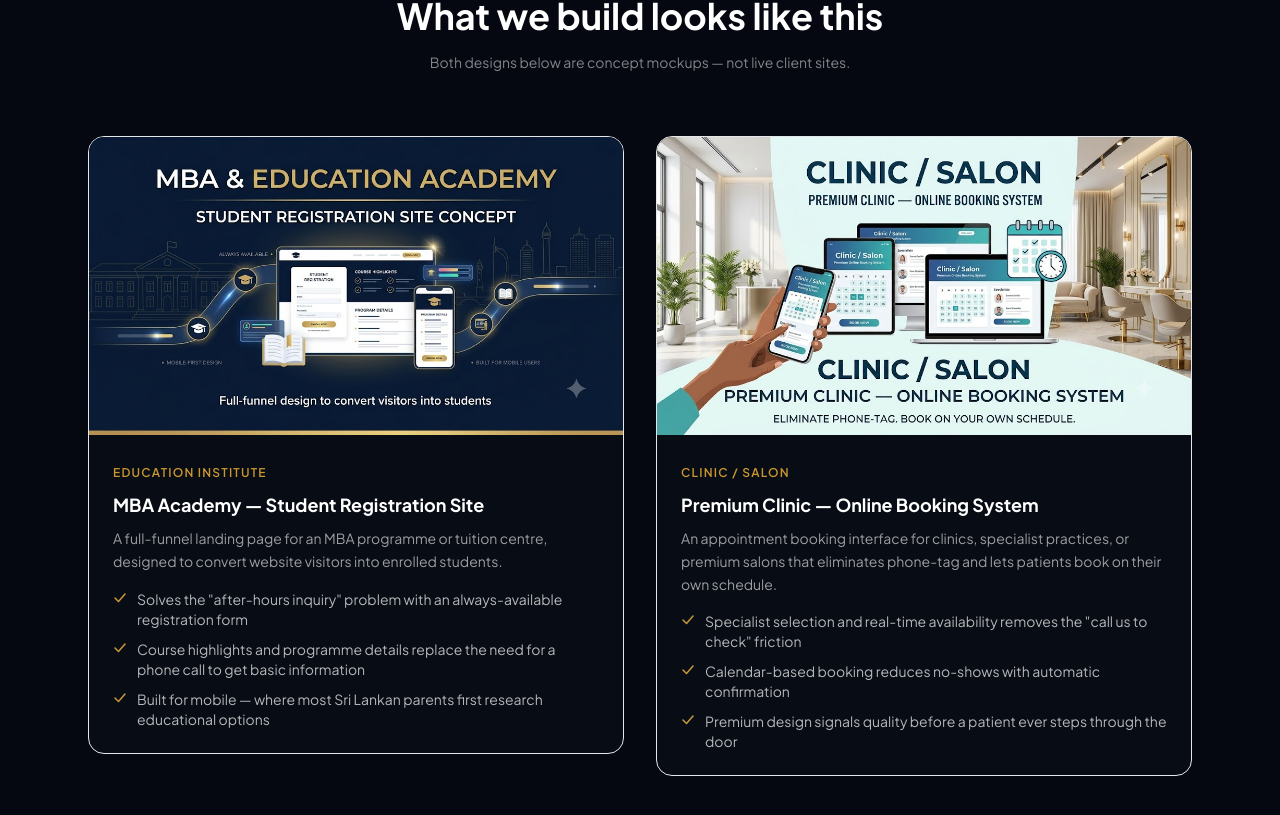
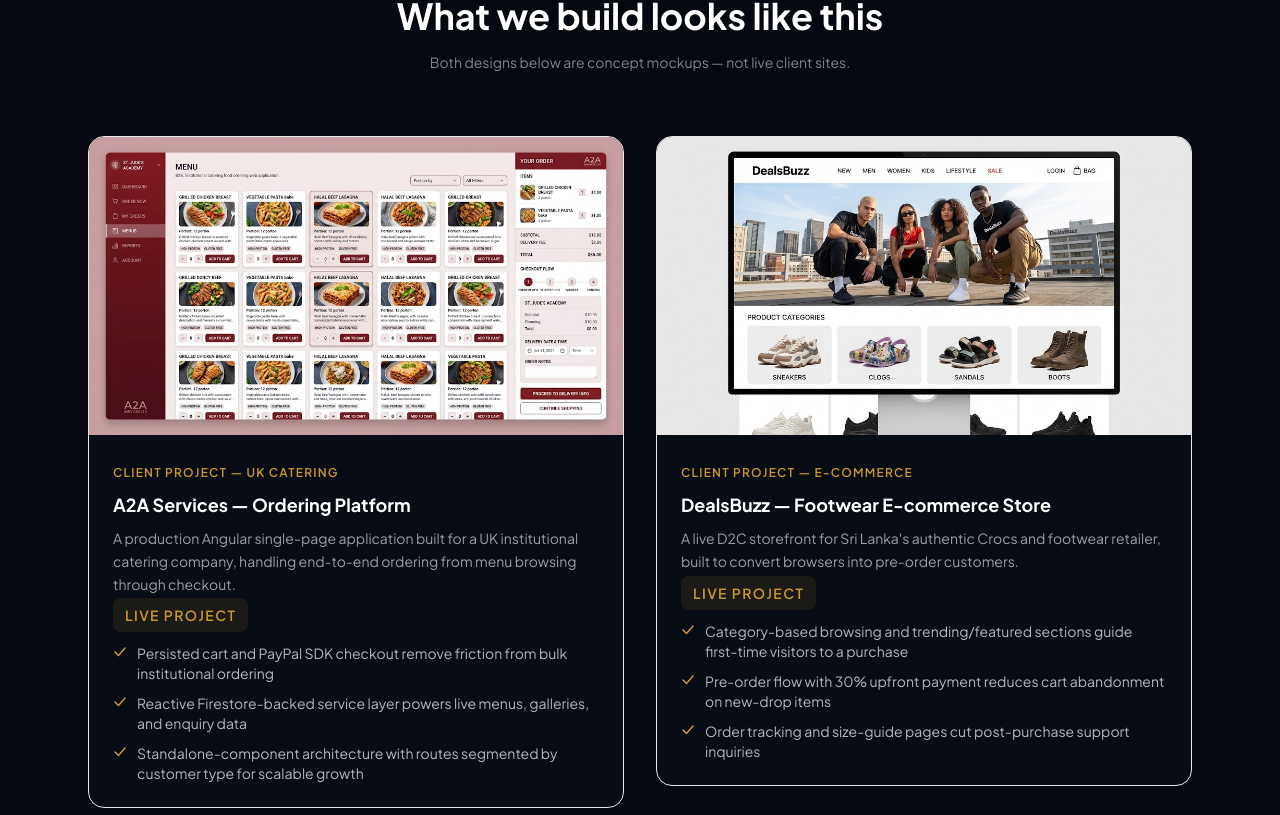
Before and after one commit to specpro-dev/spec-solutions, a Next.js app: page / in a window 1280 px wide. Shown: the part 2785-3600 px from the top of the page. Built offline with nearby package versions, Linux system fonts and the light colour scheme; no server answers.

Commit message:
feat: update portfolio with A2A Services and DealsBuzz projects including live links

```diff
--- a/components/sections/Portfolio.tsx
+++ b/components/sections/Portfolio.tsx
@@ -1,5 +1,6 @@
 import Image from 'next/image'
 import MotionWrapper from '@/components/ui/MotionWrapper'
+import Link from 'next/link'
 
 // PORTFOLIO SECTION
 //
@@ -8,32 +9,34 @@ import MotionWrapper from '@/components/ui/MotionWrapper'
 
 const mockups = [
   {
-    id: 'education-academy',
-    src: '/education-cover.jpeg',
-    alt: 'Concept design for an MBA and education academy landing page showing course highlights, student registration form, and dark navy branding',
-    badge: 'Education Institute',
-    title: 'MBA Academy — Student Registration Site',
+    id: 'a2a-services',
+    src: '/a2a-cover.jpeg',
+    alt: 'Screenshot of A2A Services web app showing menu browsing, cart, and checkout flow for a UK institutional catering company',
+    badge: 'Client Project — UK Catering',
+    title: 'A2A Services — Ordering Platform',
     description:
-      'A full-funnel landing page for an MBA programme or tuition centre, designed to convert website visitors into enrolled students.',
+      'A production Angular single-page application built for a UK institutional catering company, handling end-to-end ordering from menu browsing through checkout.',
     points: [
-      'Solves the "after-hours inquiry" problem with an always-available registration form',
-      'Course highlights and programme details replace the need for a phone call to get basic information',
-      'Built for mobile — where most Sri Lankan parents first research educational options',
+      'Persisted cart and PayPal SDK checkout remove friction from bulk institutional ordering',
+      'Reactive Firestore-backed service layer powers live menus, galleries, and enquiry data',
+      'Standalone-component architecture with routes segmented by customer type for scalable growth',
     ],
+    liveUrl: 'https://a2aservicesltd.co.uk/',
   },
   {
-    id: 'clinic-booking',
-    src: '/clinic-cover.jpeg',
-    alt: 'Concept design for a premium clinic booking page showing appointment calendar, specialist profiles, and service selection cards',
-    badge: 'Clinic / Salon',
-    title: 'Premium Clinic — Online Booking System',
+    id: 'dealsbuzz',
+    src: '/dealsbuzz-cover.jpeg',
+    alt: 'Screenshot of DealsBuzz e-commerce storefront showing footwear categories, featured products, and pre-order flow',
+    badge: 'Client Project — E-commerce',
+    title: 'DealsBuzz — Footwear E-commerce Store',
     description:
-      'An appointment booking interface for clinics, specialist practices, or premium salons that eliminates phone-tag and lets patients book on their own schedule.',
+      "A live D2C storefront for Sri Lanka's authentic Crocs and footwear retailer, built to convert browsers into pre-order customers.",
     points: [
-      'Specialist selection and real-time availability removes the "call us to check" friction',
-      'Calendar-based booking reduces no-shows with automatic confirmation',
-      'Premium design signals quality before a patient ever steps through the door',
+      'Category-based browsing and trending/featured sections guide first-time visitors to a purchase',
+      'Pre-order flow with 30% upfront payment reduces cart abandonment on new-drop items',
+      'Order tracking and size-guide pages cut post-purchase support inquiries',
     ],
+    liveUrl: 'https://www.dealsbuzz.lk/',
   },
 ]
 
@@ -94,6 +97,11 @@ export default function Portfolio() {
                   <p className="mt-2 text-white/60 text-sm leading-relaxed">
                     {mockup.description}
                   </p>
+                  <div className="mt-2">
+                    <Link href={mockup.liveUrl} className="text-gold bg-gold/10 hover:bg-gold/20 px-3 py-2 rounded-lg text-sm font-semibold tracking-widest uppercase">
+                      Live Project
+                    </Link>
+                  </div>
 
                   {/* Bullet points */}
                   <ul className="mt-4 space-y-2.5" aria-label="What this design solves">
```
Also changed, not shown: public/a2a-cover.jpeg (added), public/dealsbuzz-cover.jpeg (added).
